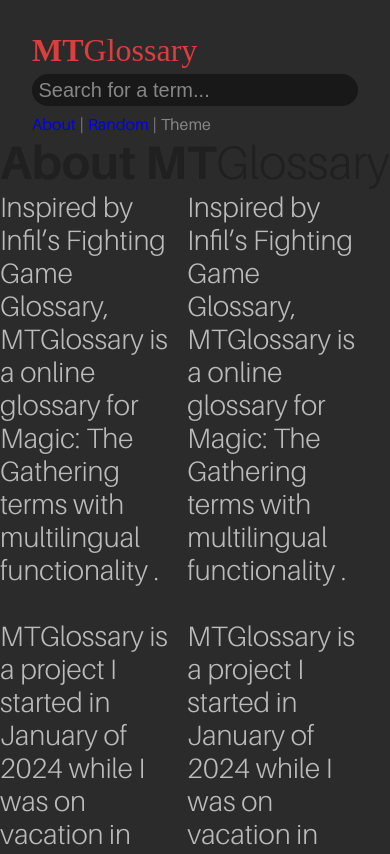
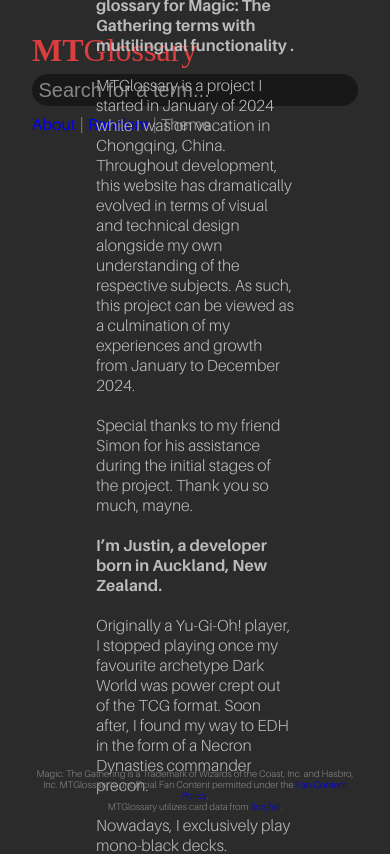
Before and after one commit to stuutzer/MTGlossary, a Next.js app: page /about in a window 390 px wide. Shown: the top 854 px of the page. Built offline with nearby package versions, Linux system fonts and the light colour scheme.

Commit message:
Implemented responsive features at 1440p for about page

```diff
--- /dev/null
+++ b/app/about/about.tsx
@@ -0,0 +1,27 @@
+export default function About() {
+  return (
+      <div className='center-b'>
+        <h1 className='about-title'>About MT<span className='logo-thin'>Glossary</span></h1>
+        <div className='about-info'>
+          <p className="about-info-a">
+            <b>Inspired by Infil’s Fighting Game Glossary, MTGlossary is a online glossary for Magic: The Gathering terms with multilingual functionality .</b>
+            <br /><br />
+            MTGlossary is a project I started in January of 2024 while I was on vacation in Chongqing, China. Throughout development, this website has dramatically evolved in terms of visual and technical design alongside my own understanding of the respective subjects. As such, this project can be viewed as a culmination of my experiences and growth from January to December 2024.
+            <br /><br />
+            Special thanks to my friend Simon for his assistance during the initial stages of the project. Thank you so much, mayne.
+            <br /><br />
+          </p>
+          <p className="about-info-b">
+          <b>I’m Justin, a developer born in Auckland, New Zealand. </b>
+          <br /><br />
+          Originally a Yu-Gi-Oh! player, I stopped playing once my favourite archetype Dark World was power crept out of the TCG format. Soon after, I found my way to EDH in the form of a Necron Dynasties commander precon.
+          <br /><br />
+          Nowadays, I exclusively play mono-black decks.
+          <br /><br />
+          You can check out my portfolio here.
+          <br /><br />
+          </p>
+        </div>
+      </div>
+  )
+}
--- a/app/about/page.tsx
+++ b/app/about/page.tsx
@@ -1,28 +1,12 @@
 import Footer from '@/app/footer'
 import Header from '@/app/header'
-import Term from '@/app/term'
+import About from  '@/app/about/about'
 
 export default function Home() {
   return (
     <main>
       <Header />
-      <h1 className='about-title'>About MT<span className='logo-thin'>Glossary</span></h1>
-      <div className='about-info-wrapper'>
-        <p className="about-info">
-          Inspired by Infil’s Fighting Game Glossary, MTGlossary is a online glossary for Magic: The Gathering terms with multilingual functionality .
-          <br /><br />
-          MTGlossary is a project I started in January of 2024 while I was on vacation in Chongqing, China. Throughout development, this website has dramatically evolved in terms of visual and technical design alongside my own understanding of the respective subjects. As such, this project can be viewed as a culmination of my experiences and growth from January to December 2024.
-          <br /><br />
-          Special thanks to my friend Simon for his assistance during the initial stages of the project. Thank you so much, mayne.
-        </p>
-        <p className="about-info">
-          Inspired by Infil’s Fighting Game Glossary, MTGlossary is a online glossary for Magic: The Gathering terms with multilingual functionality .
-          <br /><br />
-          MTGlossary is a project I started in January of 2024 while I was on vacation in Chongqing, China. Throughout development, this website has dramatically evolved in terms of visual and technical design alongside my own understanding of the respective subjects. As such, this project can be viewed as a culmination of my experiences and growth from January to December 2024.
-          <br /><br />
-          Special thanks to my friend Simon for his assistance during the initial stages of the project. Thank you so much, mayne.
-        </p>
-      </div>
+      <About />
       <Footer />
     </main>
   )
--- a/app/globals.css
+++ b/app/globals.css
@@ -1,7 +1,8 @@
 :root{
   --background: #2B2B2B;
   --primary: #DB3E3E;
-  --dark: #181818;
+  --darka: #181818;
+  --darkb: #202020;
   --texta: #BBB;
   --textb: #868686;
   --textc: #777;
@@ -12,18 +13,20 @@
 /* :root{
   --background: #FFF;
   --primary: #DB3E3E;
-  --dark: #DB3E3E;
+  --darka: #DB3E3E;
+  --darkb: #D9D9D9;
   --texta: #DB3E3E;
   --textb: #777;
   --textc: #777;
   --textd: #FFF;
   --texte: #FFF;
-} */
+}
 
 /* :root{
   --background: #ffffff;
   --primary: #000000;
-  --dark: #000000;
+  --darka: #000000;
+  --darkb: #000000;
   --texta: #000000;
   --textb: #000000;
   --textc: #000000;
@@ -34,7 +37,8 @@
 /* :root{
   --background: #000000;
   --primary: #ffffff;
-  --dark: #ffffff;
+  --darka: #ffffff;
+  --darkb: #ffffff;
   --texta: #ffffff;
   --textb: #ffffff;
   --textc: #ffffff;
@@ -90,7 +94,7 @@
 }
 
 .search{
-  background-color: var(--dark);
+  background-color: var(--darka);
   border-radius: 1rem;
   color: var(--texte);
   font-size: 1.5rem;
@@ -106,7 +110,7 @@
 .header-right{
   color: var(--textb);
   display: flex;
-  font-size: 1.5rem;
+  font-size: 1.3rem;
 }
 
 .hover-b:hover{
@@ -117,9 +121,16 @@
   margin: 0 0.25rem;
 }
 
-.center{
+.center-a{
   align-items: center;
   display: flex;
+  justify-content: center;
+}
+
+.center-b{
+  align-items: center;
+  display: flex;
+  flex-direction: column;
   justify-content: center;
 }
 
@@ -185,20 +196,27 @@
 }
 
 .about-title{
-  color: #202020;
+  color: var(--darkb);
   font-size: 12vw;
   font-weight: 700;
 }
 
-.about-info-wrapper{
+.about-info{
   display: flex;
+  justify-content: center;
+  color: var(--texta);
+  font-size: 1.2rem;
+  font-weight: 300;
 }
 
-.about-info{
-  color: #BBB;
-  font-size: 1.75rem;
-  font-weight: 300;
-  width: 48%;
+.about-info-a{
+  margin: 0 2rem;
+  width: 45%;
+}
+
+.about-info-b{
+  margin: 0 2rem;
+  width: 25%;
 }
 
 footer{
@@ -211,9 +229,18 @@
   text-align: center;
 }
 
+@media (max-height: 1330px) and (max-width:1920px) {
+  .about-info{
+    font-size: 1.1rem;
+  }
+}
+
 @media (max-height: 1330px) and (max-width:1410px) {
-  header{
-    padding: 4rem 6rem 0;
+
+  .center-b{
+    flex-direction: row;
+    margin: 0 6rem 0;
+    max-height: 65vh;
   }
 
   .card-image{
@@ -252,17 +279,38 @@
   .feedback-share{
     font-size: 1rem;
   }
+
+  .about-title{
+    font-size: 12vh;
+    writing-mode: vertical-rl;
+  }
+
+  .about-info{
+    flex-direction: column;
+    font-size: 1rem;
+    margin: 0;
+    padding: 0
+  }
+
+  .about-info-a{
+    margin: 0;
+    width: 100%;
+  }
+  .about-info-b{
+    margin: 0;
+    width: 100%;
+  }
 }
 
 @media (max-height: 1330px) and (max-width:1246px) {
   header{
-    align-items: baseline;
-    flex-direction: column;
     padding: 4rem 4rem 0;
   }
 
+
   .search{
     margin: 0 0 0.5rem;
+    width: 24rem;
   }
 
   .term-info{
@@ -273,12 +321,43 @@
     display: none;
   }
 
+  .about-info-a{
+    margin: 0;
+    width: 100%;
+  }
+  .about-info-b{
+    margin: 0;
+    width: 100%;
+  }
+
   footer{
     font-size: 0.75rem;
     padding: 4rem;
   }
 
 }
+
+@media (max-height: 1330px) and (max-width:870px) {
+
+  header{
+    align-items: baseline;
+    flex-direction: column;
+  }
+
+  .about-title{
+    display: none;
+  }
+}
+
+
+@media (max-height: 1330px) and (max-width:795px) {
+  header{
+    align-items: baseline;
+    flex-direction: column;
+  }
+
+}
+
 
 @media (max-height: 1330px) and (max-width:730px) {
   header{
@@ -329,6 +408,7 @@
     font-size: 1.25rem;
     margin: 0.2rem 0;
   }
+
 
   footer{
     padding: 2rem;
@@ -670,5 +750,4 @@
     padding: 0.5rem 15%;
     width: 70%;
   }
-
 }
--- a/app/term.tsx
+++ b/app/term.tsx
@@ -1,6 +1,6 @@
 export default function Term() {
     return (
-        <div className='center'>
+        <div className='center-a'>
           <img src="https://cards.scryfall.io/png/front/1/3/13680953-cf05-4e38-a3cf-22900c02fab7.png?1706240764" alt="card picture" className="card-image"/>
           <div className='term-info'>
             <div className='languages'>
```
